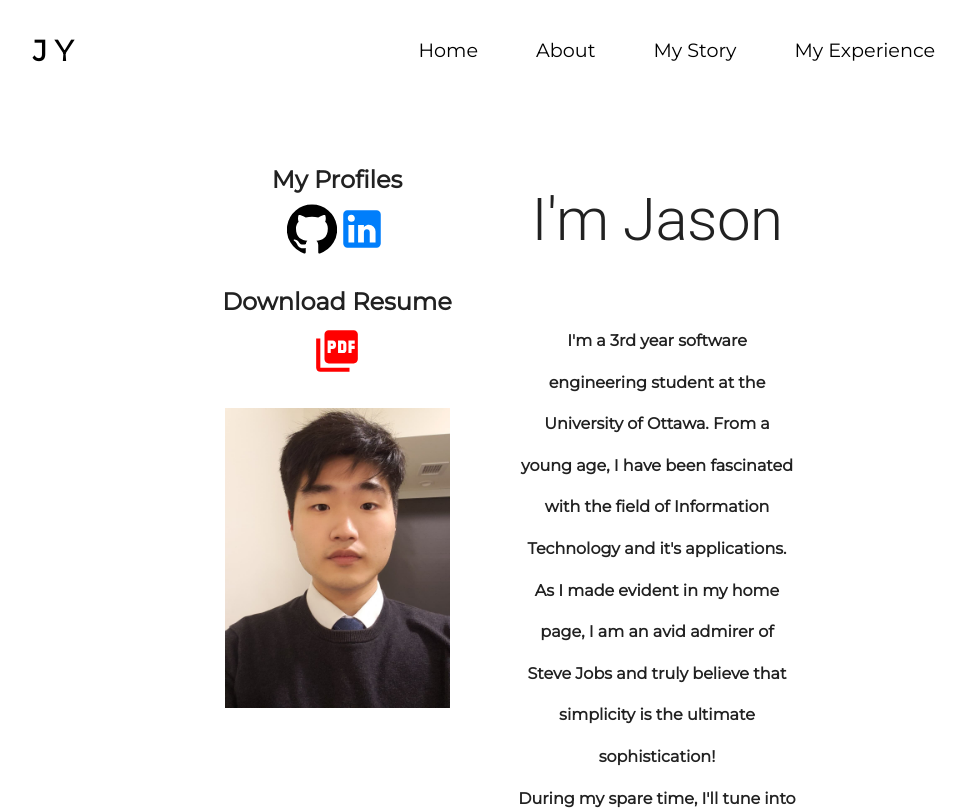
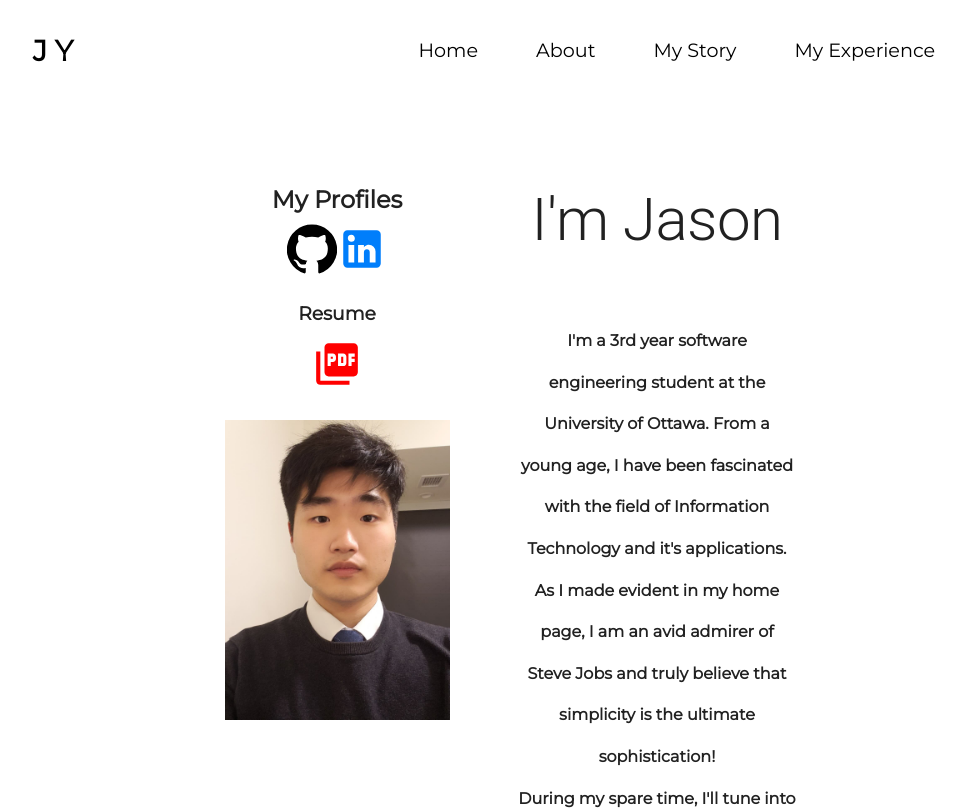
Before and after one commit to jyou044/personalwebsite, a React (Create React App) app: page /About in a window 1280 px wide. Shown: the top 810 px of the page, without its empty margins (143-1109 px from the left). Built offline with nearby package versions, Linux system fonts and the light colour scheme.

Commit message:
updated formatting of photo slider

```diff
--- a/src/components/About/About.js
+++ b/src/components/About/About.js
@@ -5,26 +5,17 @@ import { makeStyles } from '@material-ui/core/styles';
 import {Photos1} from './Photos1';
 import './About.css';
 import SocialFollow from '../About/SocialFollow';
-import Image from '../About/Image';
-import Pdf from '../../components/About/Resume_JasonYou.pdf';
-import PictureAsPDF from '@material-ui/icons/PictureAsPdf';
+//import Image from '../About/Image';
+
 import Slider from './Slider';
 const useStyles = makeStyles((theme) => ({
-    textFormat: {
-      marginBottom: '1rem',
-      color: theme.palette.text.primary,
-      lineHeight: 2.6,
-      textAlign: 'center',
-    },
-    centerFormat: {
-        textAlign: 'center',
-    },
+
     photoFormat: {
         textAlign: 'center',
         marginBottom: '12rem',
     },
     classSpacing: {
-        marginBottom: '15rem',
+        marginBottom: '1.5rem',
     },
     spacing: {
         marginBottom: '4rem',
@@ -35,16 +26,11 @@ const useStyles = makeStyles((theme) => ({
         lineHeight: 2.6,
         textAlign: 'center',
     },
-    resumeColor: {
-        color: 'black',
+      meFormat: {
         textAlign: 'center',
-        marginBottom: '1rem',
+        marginBottom: '8rem',
+        marginTop: '1rem',
       },
-      pdfColor: {
-        color: 'red',
-        textAlign: 'center',
-        marginBottom: '1rem',
-    },
     slides: {
         Photos1,
     },
@@ -57,15 +43,19 @@ export default function About({ slides }) {
                 <Grid item container className={classes.classSpacing}>
 
                     <Grid item xs={12} md={3}></Grid>
-                    <Grid item xs={12} md={3} className={classes.textFormat}>
+                    <Grid item xs={12} md={3} className={classes.paraFormat} style={{padding: 20, marginBottom: 10}}>
                         <Typography variant="h5" align="center" className={classes.spacing} gutterBottom></Typography>
                         <Typography variant="h5" align="center" gutterBottom><b>My Profiles</b></Typography>
                         <SocialFollow />
-                        <Typography variant="h5" align="center" gutterBottom><b>Download Resume</b></Typography>
-                        <a href= {Pdf}  target="_blank" rel="noreferrer"> <PictureAsPDF className={classes.pdfColor} style={{ fontSize: 50 }}/></a>
-                        <Image />
+                        <img className={classes.meFormat}
+                            alt="Jason You"
+                            height="300"
+                            src={`${process.env.PUBLIC_URL}/source/jasonyouprofile.jpg.jpg`}
+                            title="It's me!"
+
+                        />
                     </Grid>
-                    <Grid item xs={12} md={3} className={classes.paraFormat} style={{padding: 20, marginBottom: 20}}>
+                    <Grid item xs={12} md={3} className={classes.paraFormat} style={{padding: 20}}>
                         <Typography variant="h5" align="center" className={classes.spacing} gutterBottom></Typography>
                         <Typography variant="h2" align="center" gutterBottom>I'm Jason</Typography>
                         <Typography variant="h2" align="center" className={classes.spacing} gutterBottom> </Typography>
@@ -76,11 +66,11 @@ export default function About({ slides }) {
                     </Grid>
                     </Grid>
                     <Grid item container className={classes.photoFormat}>
-                    <Grid item xs={12} md ={4}>
-                    </Grid>
-                    <Grid item xs={12} md={4} style={{padding: 20}}>
-                    <Slider slides={Photos1} />
-                    </Grid>
+                        <Grid item xs={12} md ={4}>
+                        </Grid>
+                        <Grid item xs={12} md={4} style={{padding: 20}}>
+                        <Slider slides={Photos1} />
+                        </Grid>
                     </Grid>
                 </div>
 
--- a/src/components/About/Image.js
+++ /dev/null
@@ -1,14 +0,0 @@
-import React from 'react';
-
-export default function Image() {
-return (
-    <div>
-        <img
-            alt="Jason You"
-            height="300"
-            src={`${process.env.PUBLIC_URL}/source/jasonyouprofile.jpg.jpg`}
-            title="It's me!"
-        />
-    </div>
-);
-}
--- a/src/components/About/Slider.js
+++ b/src/components/About/Slider.js
@@ -19,7 +19,7 @@ const Slider = ({ slides }) => {
        return null;
    }
     return (
-        <section className="slider">
+        <section className="slider" >
                             <FaArrowAltCircleLeft className="left-arrow" onClick={prevSlide}/>
                             <FaArrowAltCircleRight className="right-arrow" onClick={nextSlide}/>
                             {Photos1.map((slide, index) => {
@@ -28,7 +28,7 @@ const Slider = ({ slides }) => {
 
                                     <div
             className={index === current ? 'slide active' : 'slide'}
-            key={index} marginBottom= '4rem'
+            key={index}
           >
                                         {index === current && ( <img src={slide.image} alt ="test" className="image"/>
 
--- a/src/components/About/SocialFollow.js
+++ b/src/components/About/SocialFollow.js
@@ -3,7 +3,8 @@ import GitHubIcon from '@material-ui/icons/GitHub';
 import LinkedInIcon from '@material-ui/icons/LinkedIn';
 import Grid from '@material-ui/core/Grid';
 import { makeStyles } from '@material-ui/core/styles';
-
+import Pdf from '../../components/About/Resume_JasonYou.pdf';
+import PictureAsPDF from '@material-ui/icons/PictureAsPdf';
 const useStyles = makeStyles((theme) => ({
     spacing: {
         marginBottom: '1rem',
@@ -14,6 +15,10 @@ const useStyles = makeStyles((theme) => ({
       linkedInColor: {
         color: '#007efb',
       },
+      pdfColor: {
+        color: 'red',
+        textAlign: 'center',
+    },
   }));
 
 export default function SocialFollow() {
@@ -23,10 +28,23 @@ export default function SocialFollow() {
             <Grid item xs={12} container
             direction="row"
             justify="center"
-            alignItems="center" className={classes.spacing}>
+            alignItems="center">
                 <a href="https://github.com/jyou044" target="_blank" rel="noreferrer"><GitHubIcon className={classes.gitIcon} style={{ fontSize: 50 }} /></a>
                 <a href="https://linkedin.com/in/jyou044" target="_blank" rel="noreferrer"> <LinkedInIcon className={classes.linkedInColor} style={{ fontSize: 50 }} /></a>
             </Grid>
+            <Grid item xs={12} container
+            direction="row"
+            justify="center"
+            alignItems="center">
+                <h3>Resume<br /></h3>
+
+            </Grid>
+            <Grid item xs={12} container
+            direction="row"
+            justify="center"
+            alignItems="center"><a href= {Pdf}  target="_blank" rel="noreferrer" className={classes.classSpacing}> <PictureAsPDF className={classes.pdfColor} style={{ fontSize: 50 }}/></a></Grid>
+
+
         </div>
     );
 }
```
